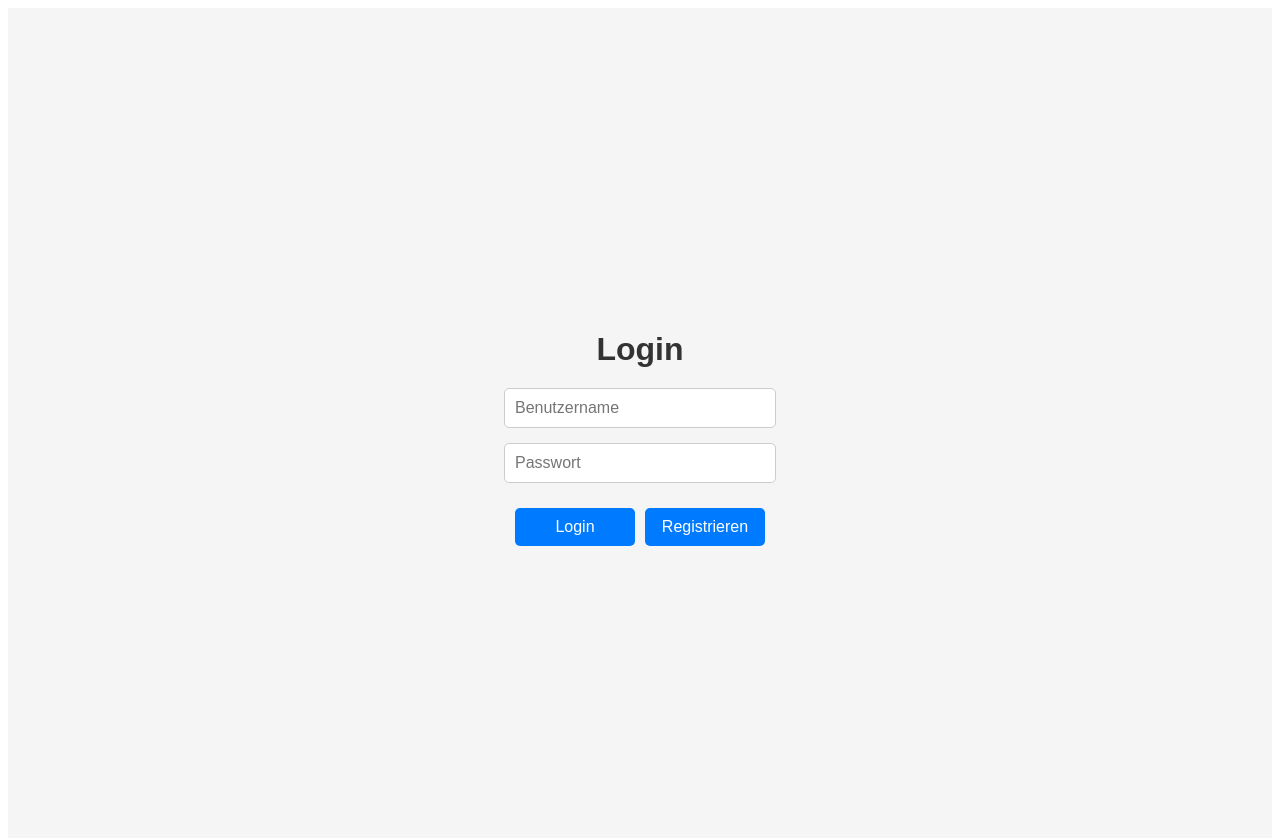
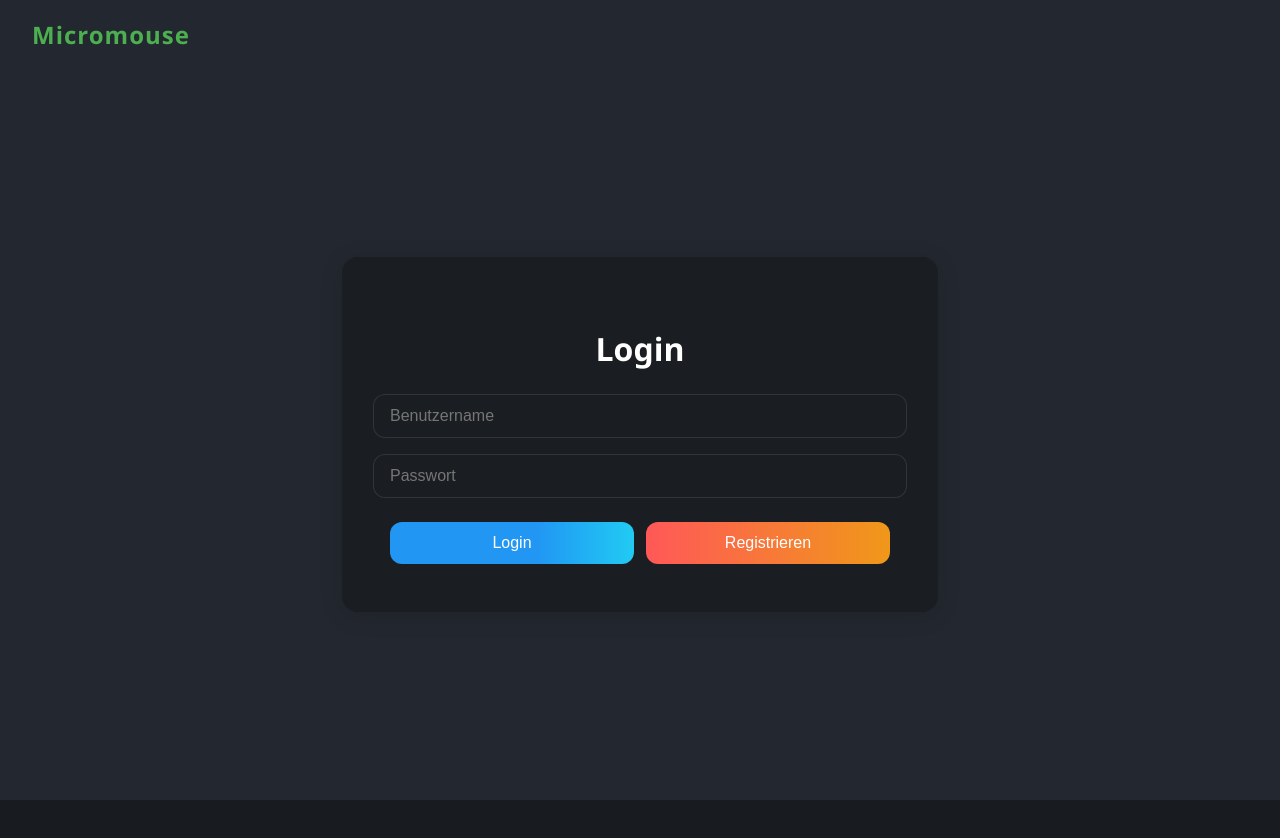
Before and after one commit to 2425-3DHIF-WMC/yoshis-micromouse, a Next.js app in the folder micro-mouse/frontend/: page / in a window 1280 px wide. Shown: the top 838 px of the page. After the commit the page ends 800 px from the top, so only its background shows below. Built offline with nearby package versions, Linux system fonts and the light colour scheme.

Commit message:
Updated design

```diff
--- a/micro-mouse/frontend/src/app/components/Login/Login.css
+++ b/micro-mouse/frontend/src/app/components/Login/Login.css
@@ -3,49 +3,131 @@
     flex-direction: column;
     align-items: center;
     justify-content: center;
-    height: 100vh;
-    background-color: #f5f5f5;
-    padding: 20px;
+    height: calc(100vh - 64px);
+    background-color: #23272f;
+    padding: 32px;
+    overflow: hidden;
+    position: relative;
+    border-top: none;
+}
+
+.login-card {
+    background: #1a1d22;
+    border-radius: 16px;
+    box-shadow: 0 4px 24px rgba(0,0,0,0.12);
+    padding: 48px;
+    width: 100%;
+    max-width: 500px;
+    display: flex;
+    flex-direction: column;
+    align-items: center;
 }
 
 .login-title {
     font-size: 2rem;
-    margin-bottom: 20px;
-    color: #333;
+    margin-bottom: 24px;
+    color: #fff;
+    font-weight: 600;
+}
+
+.login-message {
+    margin-top: 16px;
+    color: #fff;
+    padding: 12px 16px;
+    background-color: #23272f;
+    border-radius: 12px;
+    width: 100%;
+    text-align: center;
 }
 
 .login-input {
-    margin-bottom: 15px;
-    padding: 10px;
-    width: 250px;
-    border: 1px solid #ccc;
-    border-radius: 5px;
+    margin-bottom: 16px;
+    padding: 12px 16px;
+    width: 100%;
+    background-color: #1a1d22;
+    border: 1px solid rgba(255, 255, 255, 0.1);
+    border-radius: 12px;
     font-size: 1rem;
+    color: #fff;
+    transition: all 0.3s ease;
+}
+
+.login-input:focus {
+    outline: none;
+    border-color: #2196f3;
+    box-shadow: 0 0 0 2px rgba(33, 150, 243, 0.1);
 }
 
 .button-container {
     display: flex;
-    gap: 10px;
-    margin-top: 10px;
+    gap: 12px;
+    margin-top: 8px;
+    width: 100%;
 }
 
 .login-button {
-    padding: 10px;
-    width: 120px;
-    background-color: #007bff;
-    color: #fff;
+    padding: 12px 24px;
     border: none;
-    border-radius: 5px;
+    border-radius: 12px;
     cursor: pointer;
     font-size: 1rem;
-    transition: background-color 0.3s;
+    color: #fff;
+    transition: all 0.3s ease;
+    flex: 1;
 }
 
-.login-button:hover {
-    background-color: #0056b3;
+.login-primary {
+    background: linear-gradient(90deg, #2196f3 60%, #21cbf3 100%);
+}
+
+.login-primary:hover {
+    background: linear-gradient(90deg, #1976d2 60%, #00bcd4 100%);
+}
+
+.login-secondary {
+    background: linear-gradient(90deg, #ff5858 0%, #f09819 100%);
+}
+
+.login-secondary:hover {
+    background: linear-gradient(90deg, #d7263d 0%, #fbb034 100%);
+}
+
+.logout-button {
+    background: linear-gradient(90deg, #ff4b68 0%, #ff7070 100%);
+    width: 100%;
+}
+
+.logout-button:hover {
+    background: linear-gradient(90deg, #e63e5c 0%, #ff5757 100%);
 }
 
 .login-message {
-    margin-top: 15px;
-    color: #555;
+    margin-top: 16px;
+    color: #fff;
+    padding: 12px 16px;
+    background-color: #1a1d22;
+    border-radius: 12px;
+    width: 100%;
+    text-align: center;
 }
+
+.logged-in-container {
+    width: 100%;
+    text-align: center;
+}
+
+.logged-in-text {
+    color: #fff;
+    margin-bottom: 16px;
+}
+
+@media (max-width: 900px) {
+    .login-container {
+        height: calc(100vh - 48px);
+        padding: 16px;
+    }
+
+    .login-card {
+        padding: 24px;
+    }
+}
--- a/micro-mouse/frontend/src/app/components/Login/Login.tsx
+++ b/micro-mouse/frontend/src/app/components/Login/Login.tsx
@@ -66,12 +66,14 @@ export default function Login({ onLoginSuccess }: { onLoginSuccess: (token: stri
 
     const handleLogout = () => {
         localStorage.removeItem("token");
+        localStorage.removeItem("username");
         setIsLoggedIn(false);
         setMessage("Erfolgreich abgemeldet.");
     };
 
     return (
         <div className="login-container">
+            <div className="login-card">
                 <h1 className="login-title">Login</h1>
                 {!isLoggedIn ? (
                     <>
@@ -90,23 +92,24 @@ export default function Login({ onLoginSuccess }: { onLoginSuccess: (token: stri
                             className="login-input"
                         />
                         <div className="button-container">
-                        <button onClick={handleLogin} className="login-button">
+                            <button onClick={handleLogin} className="login-button login-primary">
                                 Login
                             </button>
-                        <button onClick={handleRegister} className="login-button">
+                            <button onClick={handleRegister} className="login-button login-secondary">
                                 Registrieren
                             </button>
                         </div>
                     </>
                 ) : (
-                <div>
-                    <p>Du bist angemeldet.</p>
-                    <button onClick={handleLogout} className="login-button">
+                    <div className="logged-in-container">
+                        <p className="logged-in-text">Du bist angemeldet.</p>
+                        <button onClick={handleLogout} className="login-button logout-button">
                             Logout
                         </button>
                     </div>
                 )}
                 {message && <p className="login-message">{message}</p>}
             </div>
+        </div>
     );
 }
--- a/micro-mouse/frontend/src/app/page.css
+++ b/micro-mouse/frontend/src/app/page.css
@@ -1,55 +1,202 @@
-html {
-    overflow: hidden;
+html, body {
+    height: 100%;
+    margin: 0;
+    padding: 0;
+    font-family: 'Segoe UI', Arial, sans-serif;
+    background: #181c20;
+    color: #f5f6fa;
 }
 
-button {
-    color: white;
+#main-layout {
+    display: flex;
+    flex-direction: column;
+    height: 100vh;
+}
+
+#header {
+    background: #23272f;
+    padding: 18px 32px;
+    font-size: 1.5rem;
+    font-weight: bold;
+    letter-spacing: 1px;
+    color: #4CAF50;
+    box-shadow: 0 2px 8px rgba(0,0,0,0.08);
+}
+
+#content {
+    display: flex;
+    flex: 1;
+    min-height: 0;
+}
+
+#sidebar {
+    width: 220px;
+    background: #23272f;
+    padding: 32px 16px 16px 16px;
+    display: flex;
+    flex-direction: column;
+    gap: 18px;
+    box-shadow: 2px 0 8px rgba(0,0,0,0.04);
+}
+
+.sidebar-button {
+    width: 100%;
+    color: #fff;
     border: none;
     cursor: pointer;
+    border-radius: 6px;
+    font-size: 1rem;
+    padding: 12px 0;
+    font-weight: 500;
+    transition: background 0.2s, box-shadow 0.2s;
+    box-shadow: 0 2px 8px rgba(0,0,0,0.04);
+    margin-bottom: 10px;
+}
+
+#main {
+    flex: 1;
+    display: flex;
+    flex-direction: row;
+    gap: 32px;
+    padding: 32px;
+    min-width: 0;
+}
+
+.card {
+    background: #23272f;
+    border-radius: 16px;
+    box-shadow: 0 4px 24px rgba(0,0,0,0.12);
+    display: flex;
+    flex-direction: column;
+    min-width: 0;
+}
+
+#editor-card {
+    flex: 1.2;
+    min-width: 0;
+    margin-right: 0;
+    padding: 24px;
+}
+
+#editor-card h2 {
+    margin: 0 0 12px 0;
+    padding: 0;
+}
+
+
+.monaco-editor {
+    border-radius: 12px !important;
+    overflow: hidden !important;
+    padding: 0 !important;
+}
+.monaco-editor .overflow-guard {
+    border-radius: 12px !important;
+}
+
+.monaco-editor-background {
+    background-color: #1a1d22 !important;
+}
+
+.monaco-editor .margin {
+    background-color: #1a1d22 !important;
+}
+
+.monaco-editor .line-numbers {
+    color: #4b5563 !important;
+}
+
+.monaco-editor .minimap-slider {
+    background: rgba(255, 255, 255, 0.1) !important;
+}
+
+.monaco-editor .editor-scrollable > .overflowingContentWidgets > .monaco-editor-overflowingcontentwidget {
+    display: none !important;
+}
+
+.monaco-scrollable-element > .scrollbar > .slider {
+    background: rgba(255, 255, 255, 0.1) !important;
+}
+
+.monaco-scrollable-element > .scrollbar > .slider:hover {
+    background: rgba(255, 255, 255, 0.2) !important;
+}
+
+.monaco-scrollable-element > .scrollbar {
+    background-color: transparent !important;
+}
+
+.monaco-editor .minimap {
+    display: none !important;
+}
+
+#maze-card {
+    flex: 1;
+    align-items: center;
+    justify-content: center;
+    min-width: 0;
+    padding: 24px;
+}
+
+canvas {
     width: 100%;
-    border-radius: 4px;
-    font-size: 16px;
+    height: 400px;
+    background: #1a1d22;
+    border-radius: 12px;
+    box-shadow: 0 2px 12px rgba(0,0,0,0.10);
+    margin-bottom: 18px;
+    border: 1px solid #23272f;
 }
 
 .generateButton {
-    background-color: dodgerblue;
+    background: linear-gradient(90deg, #2196f3 60%, #21cbf3 100%);
 }
 
 .generateButton:hover {
-    background-color: royalblue;
+    background: linear-gradient(90deg, #1976d2 60%, #00bcd4 100%);
 }
 
 .runButton {
-    background-color: #4CAF50;
+    background: linear-gradient(90deg, #43e97b 0%, #38f9d7 100%);
+    color: #23272f;
 }
 
 .runButton:hover {
-    background-color: #169d19;
+    background: linear-gradient(90deg, #11998e 0%, #38ef7d 100%);
+    color: #fff;
 }
 
 .leaderboardButton {
-    background-color: red;
+    background: linear-gradient(90deg, #ff5858 0%, #f09819 100%);
 }
 
 .leaderboardButton:hover {
-    background-color: darkred;
-}
-
-canvas {
-    width: 100vh;
-    height: 90vh;
+    background: linear-gradient(90deg, #d7263d 0%, #fbb034 100%);
 }
 
 .logout-button {
-    background-color: #f44336;
-    color: white;
-    border: none;
-    padding: 10px 20px;
-    border-radius: 5px;
-    cursor: pointer;
-    font-size: 14px;
+    background: linear-gradient(90deg, #ff4b68 0%, #ff7070 100%);
 }
 
 .logout-button:hover {
-    background-color: #d32f2f;
+    background: linear-gradient(90deg, #e63e5c 0%, #ff5757 100%);
 }
+
+@media (max-width: 900px) {
+    #main {
+        flex-direction: column;
+        gap: 18px;
+        padding: 16px;
+    }
+    #sidebar {
+        flex-direction: row;
+        width: 100%;
+        padding: 12px 8px;
+        gap: 8px;
+    }
+    #maze-card {
+        padding: 12px;
+    }
+    canvas {
+        height: 220px;
+    }
+}
--- a/micro-mouse/frontend/src/app/page.tsx
+++ b/micro-mouse/frontend/src/app/page.tsx
@@ -1,3 +1,4 @@
+// src/app/page.tsx
 "use client";
 
 import { Editor } from "@monaco-editor/react";
@@ -18,9 +19,9 @@ const drawMaze = (ctx: CanvasRenderingContext2D, maze: number[][], cellSize: num
     ctx.clearRect(0, 0, ctx.canvas.width, ctx.canvas.height);
     maze.forEach((row, i) => {
         row.forEach((cell, j) => {
-            ctx.fillStyle = cell === 1 ? "#fff" : "#000";
-            ctx.fillStyle = cell === 2 ? "#00ff00" : ctx.fillStyle;
-            ctx.fillStyle = cell === 3 ? "#f00" : ctx.fillStyle;
+            ctx.fillStyle = cell === 1 ? "#fff" : "#23272f";
+            ctx.fillStyle = cell === 2 ? "#43e97b" : ctx.fillStyle;
+            ctx.fillStyle = cell === 3 ? "#ff5858" : ctx.fillStyle;
             ctx.fillRect(j * cellSize, i * cellSize, cellSize, cellSize);
         });
     });
@@ -70,18 +71,14 @@ export default function Home() {
     const runProgram = async () => {
         if (editorRef.current) {
             const code = editorRef.current.getValue();
-
             const response = await fetch("http://localhost:3001/api/compiler/execute", {
                 method: "POST",
                 headers: { "Content-Type": "application/json" },
                 body: JSON.stringify({ code, maze }),
             });
-
             const result = JSON.parse(await response.json()) as Position[];
             setIsRunning(true);
             isRunningRef.current = true;
-            console.log(result);
-
             if (result.length > 0) {
                 autoStep(result, 1, maze.map(x => x.slice()));
             }
@@ -132,13 +129,20 @@ export default function Home() {
     };
 
     useEffect(() => {
+        const initializeApp = async () => {
             const token = localStorage.getItem("token");
             if (token) {
                 setIsLoggedIn(true);
+                await fetchAndDrawMaze();
             } else {
                 setIsLoggedIn(false);
             }
-        // Cleanup on unmount
+        };
+
+        (async () => {
+            await initializeApp();
+        })();
+
         return () => {
             if (timerRef.current) {
                 clearTimeout(timerRef.current);
@@ -147,40 +151,47 @@ export default function Home() {
     }, []);
 
     return (
-        <div>
+        <div id="main-layout">
+            <div id="header">
+                <span>Micromouse</span>
+            </div>
             {!isLoggedIn ? (
                 <Login onLoginSuccess={() => setIsLoggedIn(true)} />
             ) : (
-                <div style={{ display: "flex", flexDirection: "row", height: "98vh" }}>
-                    <div style={{ position: "absolute", top: "10px", right: "10px" }}>
-                        <button onClick={handleLogout} className="logout-button">
+                <div id="content">
+                    <div id="sidebar">
+                        <button className="sidebar-button logout-button" onClick={handleLogout}>
                             Logout
                         </button>
+                        <button className="sidebar-button generateButton" onClick={fetchAndDrawMaze}>
+                            Generate Maze
+                        </button>
+                        {isRunning ? (
+                            <button className="sidebar-button runButton" onClick={stopProgram}>⏹ Stop</button>
+                        ) : (
+                            <button className="sidebar-button runButton" onClick={runProgram}>▶ Run Code</button>
+                        )}
+                        <button className="sidebar-button leaderboardButton" onClick={() => router.push("/leaderboard")}>
+                            Leaderboard
+                        </button>
                     </div>
-                    <div style={{ flex: 1, marginRight: "10px", overflow: "hidden" }}>
+                    <div id="main">
+                        <div className="card" id="editor-card">
+                            <h2 style={{color: "#43e97b", fontWeight: 600}}>Code Editor</h2>
                             <Editor
-                            height="100%"
+                                height="calc(100% - 60px)"
                                 width="100%"
                                 defaultLanguage=""
-                            defaultValue="#Start coding here..."
+                                defaultValue={`func void main() {
+    move_forward();
+}`}
                                 theme="vs-dark"
                                 onMount={(editor, monaco) => handleEditorMount(editor, monaco)}
                             />
                         </div>
-                    <div style={{ flex: 1, display: "flex", flexDirection: "column", height: "100%", overflow: "hidden" }}>
+                        <div className="card" id="maze-card">
+                            <h2 style={{margin: "0 0 12px 0", color: "#2196f3", fontWeight: 600}}>Maze</h2>
                             <canvas ref={canvasRef} width={500} height={500} />
-                        <div style={{ flex: 1, display: "flex", flexDirection: "row", height: "100%", overflow: "hidden" }}>
-                            <button className="generateButton" onClick={fetchAndDrawMaze}>
-                                Neues Labyrinth generieren
-                            </button>
-                            {isRunning ? (
-                                <button className="runButton" onClick={stopProgram}>⏹ Stop</button>
-                            ) : (
-                                <button className="runButton" onClick={runProgram}>▶ Run Code</button>
-                            )}
-                            <button className="leaderboardButton" onClick={() => router.push("/leaderboard")}>
-                                Zum Leaderboard
-                            </button>
                         </div>
                     </div>
                 </div>
```
Lines whose indentation alone changed are shown as unchanged.
